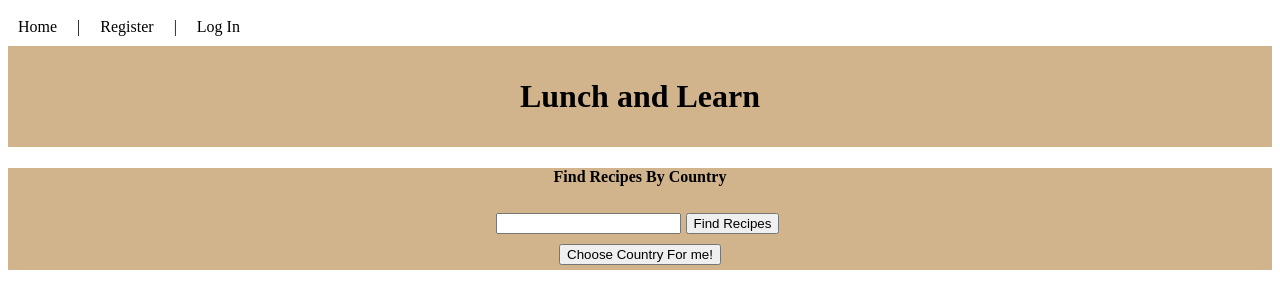
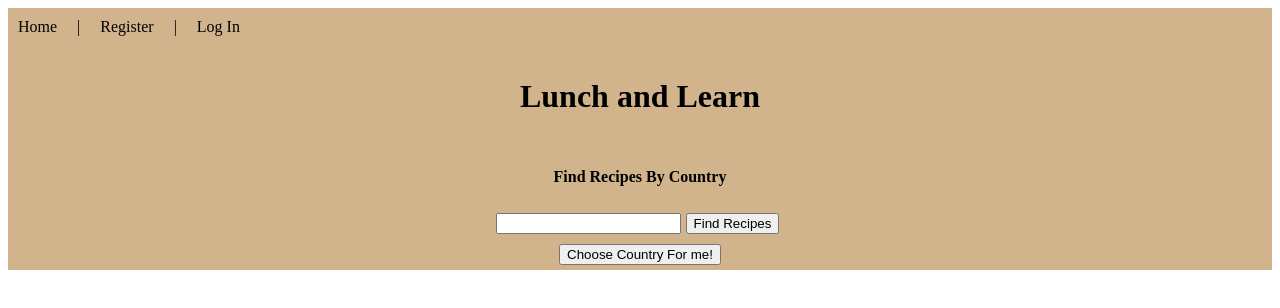
Before and after one commit to calforcal/lunch_and_learn_fe, a React (Vite) app: page / in a window 1280 px wide. Shown: the top 308 px of the page. Built offline with nearby package versions, Linux system fonts and the light colour scheme.

Commit message:
Refactor main.css styling

```diff
--- a/src/App.css
+++ b/src/App.css
@@ -1,42 +1,4 @@
-/* #root {
+#root {
   max-width: 1280px;
-  margin: 0 auto;
-  padding: 2rem;
-  text-align: center;
+  background-color: tan;
 }
-
-.logo {
-  height: 6em;
-  padding: 1.5em;
-  will-change: filter;
-  transition: filter 300ms;
-}
-.logo:hover {
-  filter: drop-shadow(0 0 2em #646cffaa);
-}
-.logo.react:hover {
-  filter: drop-shadow(0 0 2em #61dafbaa);
-}
-
-@keyframes logo-spin {
-  from {
-    transform: rotate(0deg);
-  }
-  to {
-    transform: rotate(360deg);
-  }
-}
-
-@media (prefers-reduced-motion: no-preference) {
-  a:nth-of-type(2) .logo {
-    animation: logo-spin infinite 20s linear;
-  }
-}
-
-.card {
-  padding: 2em;
-}
-
-.read-the-docs {
-  color: #888;
-} */
```
